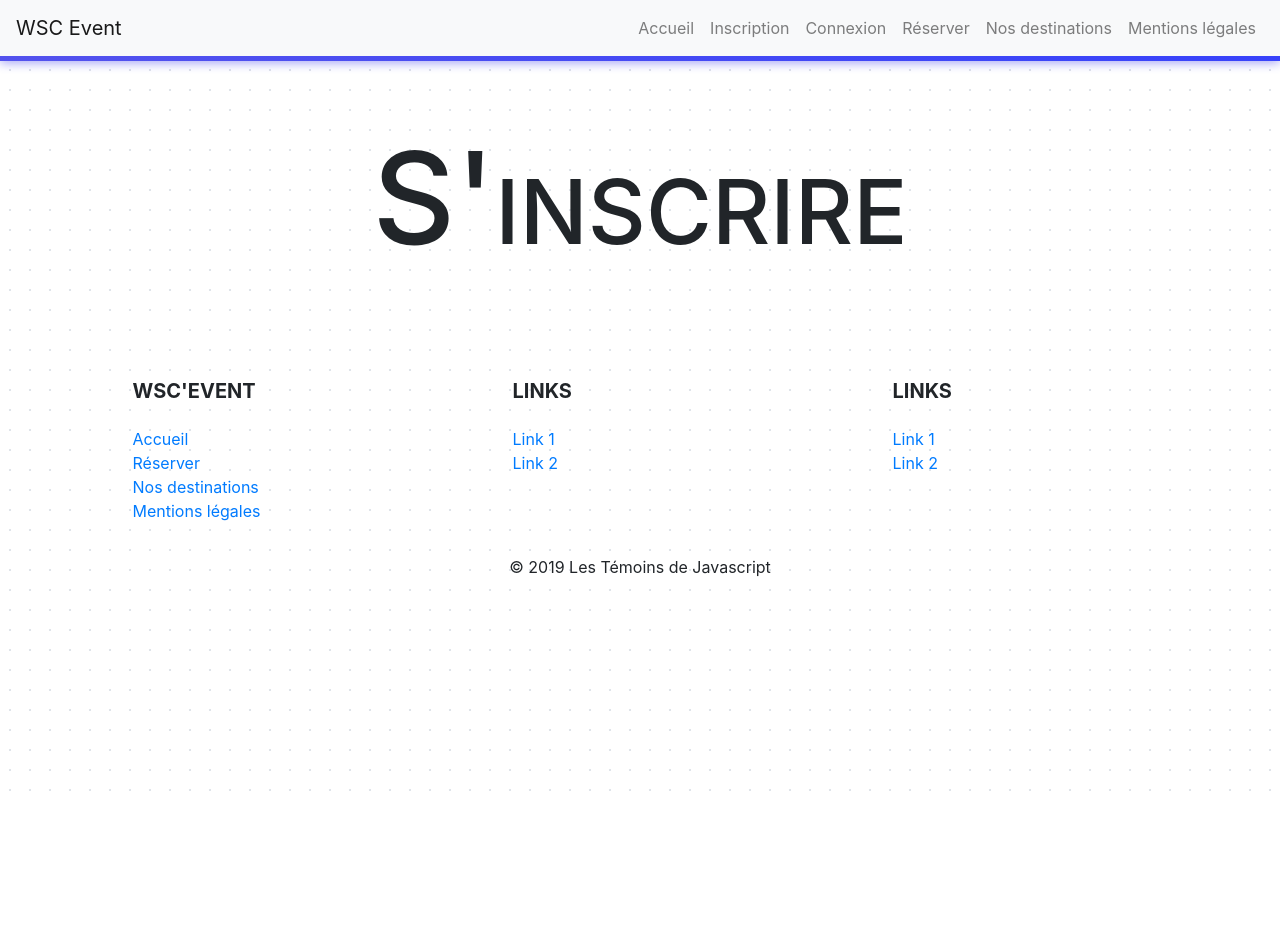
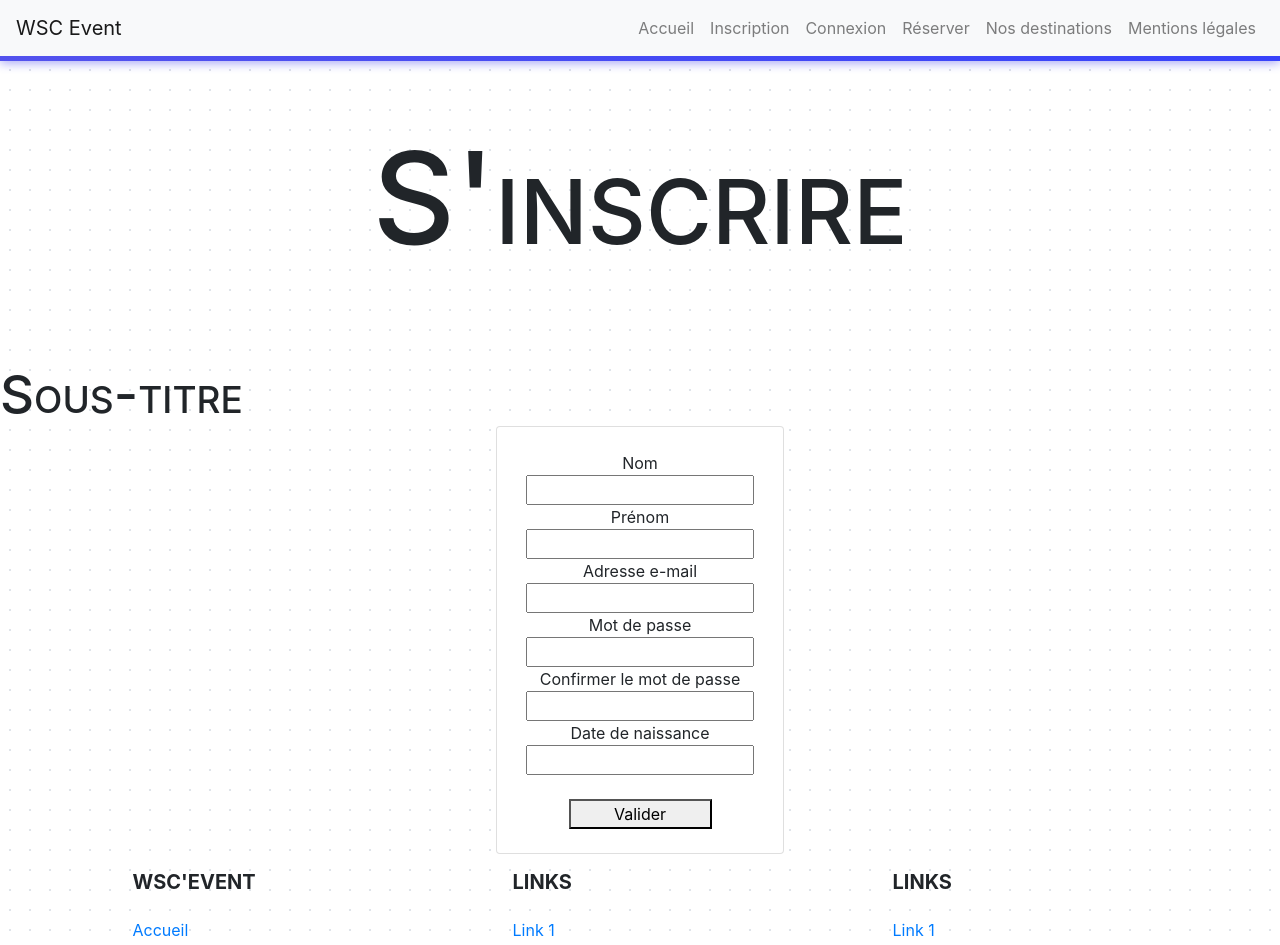
Before and after one commit to SkydeFR/TMP, a React (Create React App) app: page /~temoins/inscription in a window 1280 px wide. Shown: the top 945 px of the page. Before the commit the page ends 800 px from the top, so only its background shows below. Built offline with nearby package versions, Linux system fonts and the light colour scheme.

Commit message:
Débuts de formulaire de connexion et d'inscription

```diff
--- a/src/Components/Connect/Connect.css
+++ b/src/Components/Connect/Connect.css
@@ -0,0 +1,15 @@
+.card {
+    text-align: center;
+    width: 18rem;
+    margin: auto;
+}
+
+input {
+    width: 80%;
+    margin: auto;
+}
+
+button {
+    width: 50%;
+    margin: auto;
+}
--- a/src/Components/Connect/Connect.js
+++ b/src/Components/Connect/Connect.js
@@ -5,13 +5,28 @@ class Connect extends Component {
   render() {
     return (
 
-      <div>
+        <div>
 
-          <h1>Se connecter</h1>
-          Nom d'utilisateur :
-          Mot de passe :
+        <h1>Se connecter</h1>
+        <h2 class="sous-titre">Sous-titre</h2>
 
-      </div>
+        <div class="card">
+            Adresse e-mail
+            <br/>
+            <input type="text" />
+            <br/>
+
+            Mot de passe
+            <br/>
+            <input type="text" />
+
+            <br/>
+            <button>Valider</button>
+            <br/>
+
+        </div>
+
+        </div>
     );
   }
 }
--- a/src/Components/Register/Register.css
+++ b/src/Components/Register/Register.css
@@ -0,0 +1,15 @@
+.card {
+    text-align: center;
+    width: 18rem;
+    margin: auto;
+}
+
+input {
+    width: 80%;
+    margin: auto;
+}
+
+button {
+    width: 50%;
+    margin: auto;
+}
--- a/src/Components/Register/Register.js
+++ b/src/Components/Register/Register.js
@@ -4,7 +4,37 @@ import './Register.css';
 class Register extends Component {
   render() {
     return (
-      <h1>S'inscrire</h1>
+
+        <div>
+
+            <h1>S'inscrire</h1>
+            <h2 class="sous-titre">Sous-titre</h2>
+
+            <div class="card">
+                <br/>
+                Nom
+                <input type="text" />
+
+                Prénom
+                <input type="text" />
+
+                Adresse e-mail
+                <input type="text" />
+
+                Mot de passe
+                <input type="text" />
+                Confirmer le mot de passe
+                <input type="text" />
+                Date de naissance
+                <input type="text" />
+
+                <br/>
+                <button>Valider</button>
+                <br/>
+
+            </div>
+
+      </div>
 
 
     );
```
